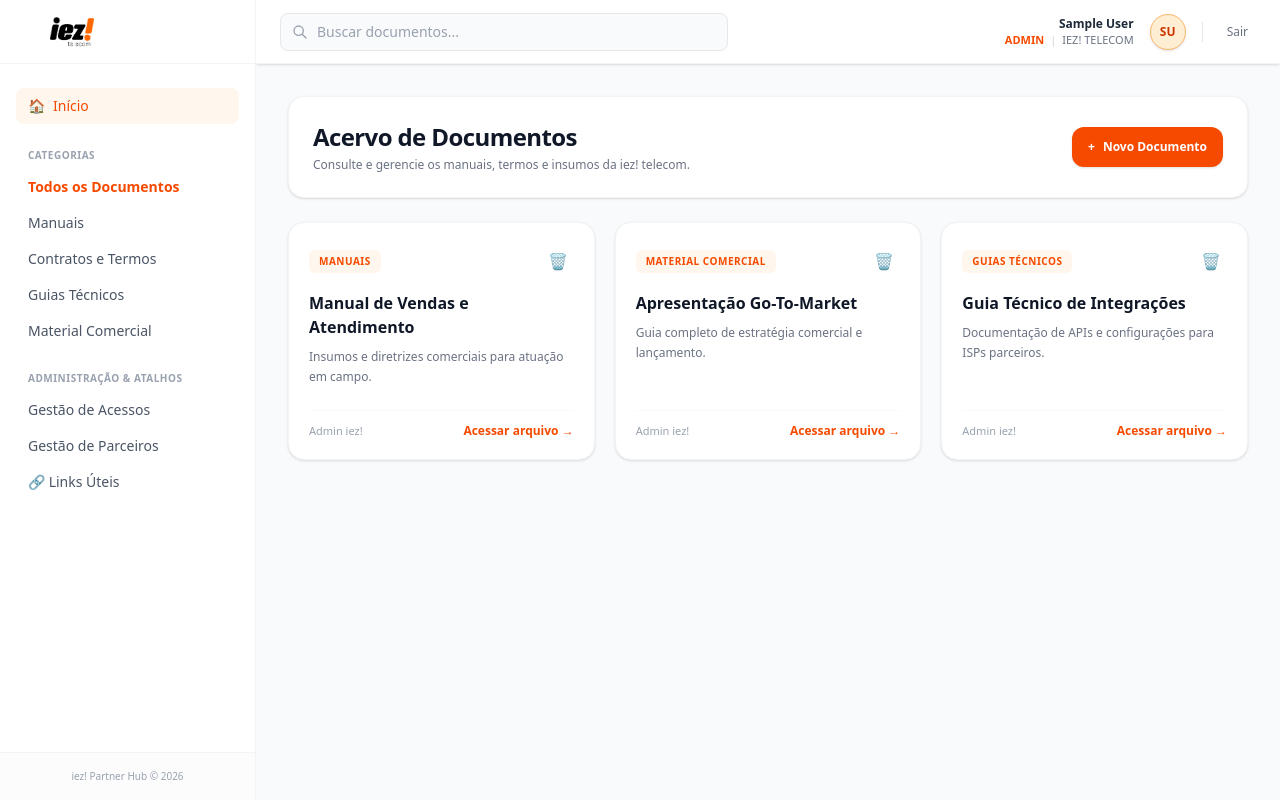
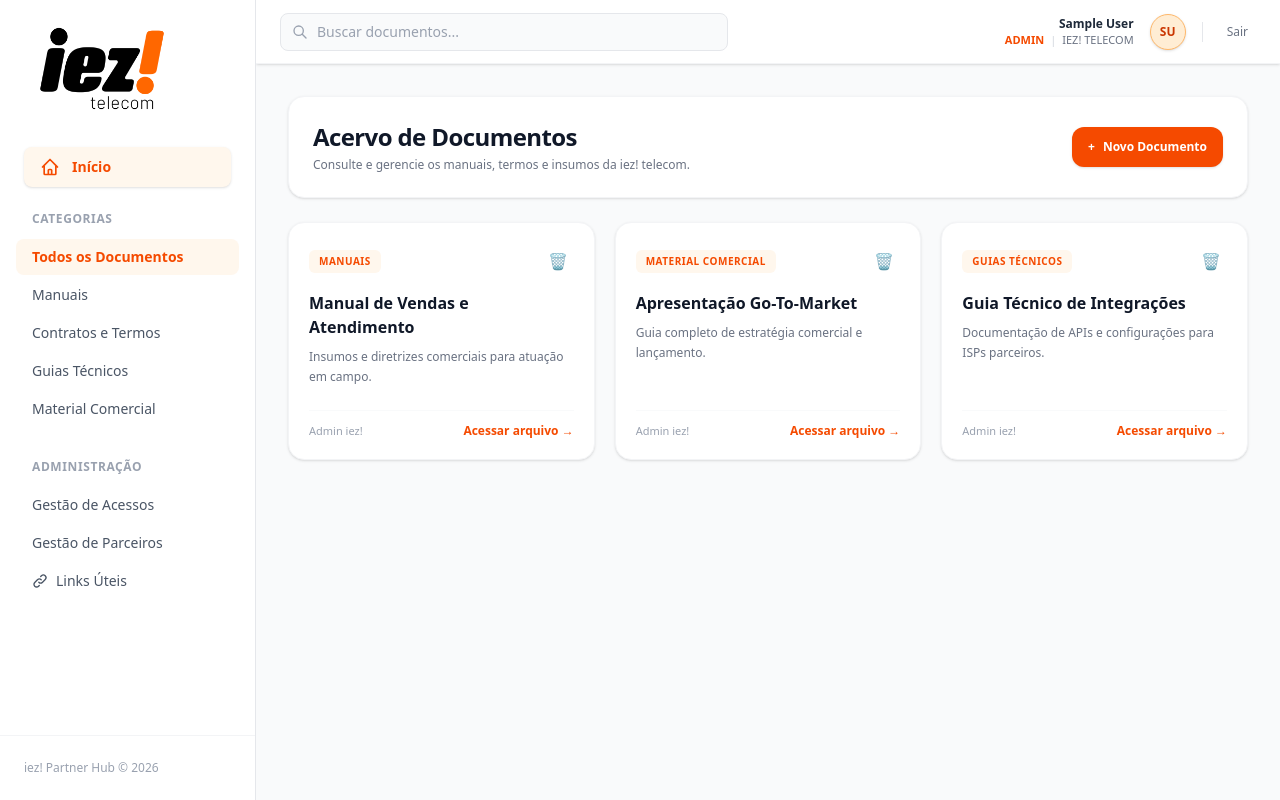
Before and after one commit to andersonesteves-cyber/iez-partner-hub, a Next.js app: page / in a window 1280 px wide. Built offline with nearby package versions, Linux system fonts and the light colour scheme; sample sign-in values are in the browser's storage.

Commit message:
style: ajusta tipografia, espaçamento e proporções do logo na sidebar

```diff
--- a/components/Sidebar.tsx
+++ b/components/Sidebar.tsx
@@ -1,162 +1,112 @@
 'use client';
 
+import Link from 'next/link';
 import Image from 'next/image';
-import Link from 'next/link';
 import { useSearchParams } from 'next/navigation';
 
-interface SidebarProps {
-  isMobileOpen?: boolean;
-  onClose?: () => void;
-}
+export default function Sidebar() {
+  const searchParams = useSearchParams();
+  const currentQuery = searchParams.get('q');
 
-export default function Sidebar({ isMobileOpen = false, onClose }: SidebarProps) {
-  const searchParams = useSearchParams();
-  const currentQuery = searchParams.get('q') || '';
+  const categorias = [
+    { nome: 'Todos os Documentos', param: '' },
+    { nome: 'Manuais', param: 'manuais' },
+    { nome: 'Contratos e Termos', param: 'contratos' },
+    { nome: 'Guias Técnicos', param: 'guias' },
+    { nome: 'Material Comercial', param: 'comercial' },
+  ];
 
-  const handleLinkClick = () => {
-    if (onClose) onClose();
-  };
-
-  const menuContent = (
-    <>
-      {/* LOGO */}
-      <div className="h-16 flex items-center justify-between px-6 border-b border-gray-100 shrink-0">
-        <Link href="/" onClick={handleLinkClick} className="relative w-24 h-8 block">
+  return (
+    <aside className="w-64 bg-white border-r border-gray-200 flex flex-col h-screen sticky top-0 font-sans">
+      {/* LOGO E HOME */}
+      <div className="p-6 flex flex-col gap-8">
+        <Link href="/" className="block px-2">
           <Image
             src="/iez-logo-oficial.png"
-            alt="iez! telecom"
-            fill
+            alt="iez! telecom logo"
+            width={140}
+            height={48}
             className="object-contain"
             priority
           />
         </Link>
-        {onClose && (
-          <button
-            onClick={onClose}
-            className="md:hidden p-1.5 text-gray-400 hover:text-gray-600 hover:bg-gray-100 rounded-lg transition-colors"
-          >
-            ✕
-          </button>
-        )}
-      </div>
 
-      <nav className="flex-1 py-6 px-4 space-y-6 overflow-y-auto">
-        {/* INÍCIO */}
-        <div>
+        {/* BOTÃO HOME */}
         <Link
           href="/"
-            onClick={handleLinkClick}
-            className={`flex items-center gap-2 px-3 py-2 text-sm font-medium rounded-lg transition-colors ${
-              !currentQuery ? 'bg-orange-50 text-orange-600 font-bold' : 'text-gray-700 hover:text-orange-600 hover:bg-orange-50'
+          className={`flex items-center gap-3 px-4 py-2.5 rounded-lg text-sm transition-colors ${
+            !currentQuery && typeof window !== 'undefined' && window.location.pathname === '/'
+              ? 'bg-orange-50 text-orange-600 font-semibold shadow-sm'
+              : 'text-gray-600 font-medium hover:bg-gray-50 hover:text-orange-600'
           }`}
         >
-            <span>🏠</span> Início
+          <svg className="w-5 h-5" fill="none" stroke="currentColor" viewBox="0 0 24 24">
+            <path strokeLinecap="round" strokeLinejoin="round" strokeWidth={2} d="M3 12l2-2m0 0l7-7 7 7M5 10v10a1 1 0 001 1h3m10-11l2 2m-2-2v10a1 1 0 01-1 1h-3m-6 0a1 1 0 001-1v-4a1 1 0 011-1h2a1 1 0 011 1v4a1 1 0 001 1m-6 0h6" />
+          </svg>
+          Início
         </Link>
       </div>
 
       {/* CATEGORIAS */}
-        <div>
-          <p className="px-3 text-[10px] font-bold text-gray-400 uppercase tracking-wider mb-2">
+      <div className="flex-1 px-4 overflow-y-auto">
+        <h3 className="text-xs font-bold text-gray-400 uppercase tracking-wider mb-3 px-4">
           Categorias
-          </p>
-          <div className="space-y-1">
+        </h3>
+        <nav className="space-y-0.5 mb-8">
+          {categorias.map((cat) => {
+            const href = cat.param ? `/?q=${cat.param}` : '/';
+            // Lógica ajustada para o 'Todos os Documentos' não ficar ativo quando outra categoria estiver
+            const isActive = cat.param === '' ? currentQuery === null : currentQuery === cat.param;
+
+            return (
               <Link
-              href="/"
-              onClick={handleLinkClick}
-              className={`block px-3 py-1.5 text-sm rounded-lg transition-colors ${!currentQuery ? 'text-orange-600 font-bold' : 'text-gray-600 hover:text-orange-600'}`}
+                key={cat.nome}
+                href={href}
+                className={`block px-4 py-2 text-sm rounded-lg transition-colors ${
+                  isActive
+                    ? 'bg-orange-50 text-orange-600 font-semibold'
+                    : 'text-gray-600 font-medium hover:bg-gray-50 hover:text-orange-600'
+                }`}
               >
-              Todos os Documentos
+                {cat.nome}
               </Link>
-            <Link
-              href="/?q=manuais"
-              onClick={handleLinkClick}
-              className={`block px-3 py-1.5 text-sm rounded-lg transition-colors ${currentQuery === 'manuais' ? 'text-orange-600 font-bold bg-orange-50' : 'text-gray-600 hover:text-orange-600'}`}
-            >
-              Manuais
-            </Link>
-            <Link
-              href="/?q=contratos"
-              onClick={handleLinkClick}
-              className={`block px-3 py-1.5 text-sm rounded-lg transition-colors ${currentQuery === 'contratos' ? 'text-orange-600 font-bold bg-orange-50' : 'text-gray-600 hover:text-orange-600'}`}
-            >
-              Contratos e Termos
-            </Link>
-            <Link
-              href="/?q=guias"
-              onClick={handleLinkClick}
-              className={`block px-3 py-1.5 text-sm rounded-lg transition-colors ${currentQuery === 'guias' ? 'text-orange-600 font-bold bg-orange-50' : 'text-gray-600 hover:text-orange-600'}`}
-            >
-              Guias Técnicos
-            </Link>
-            <Link
-              href="/?q=marketing"
-              onClick={handleLinkClick}
-              className={`block px-3 py-1.5 text-sm rounded-lg transition-colors ${currentQuery === 'marketing' ? 'text-orange-600 font-bold bg-orange-50' : 'text-gray-600 hover:text-orange-600'}`}
-            >
-              Material Comercial
-            </Link>
-          </div>
-        </div>
+            );
+          })}
+        </nav>
 
-        {/* ADMINISTRAÇÃO & RECURSOS */}
-        <div>
-          <p className="px-3 text-[10px] font-bold text-gray-400 uppercase tracking-wider mb-2">
-            Administração & Atalhos
-          </p>
-          <div className="space-y-1">
+        {/* ÁREA DE ADMINISTRAÇÃO & ATALHOS */}
+        <h3 className="text-xs font-bold text-gray-400 uppercase tracking-wider mb-3 px-4">
+          Administração
+        </h3>
+        <nav className="space-y-0.5">
           <Link
             href="/usuarios"
-              onClick={handleLinkClick}
-              className="block px-3 py-1.5 text-sm text-gray-600 hover:text-orange-600 hover:bg-orange-50 rounded-lg transition-colors"
+            className="block px-4 py-2 text-sm font-medium text-gray-600 rounded-lg hover:bg-gray-50 hover:text-orange-600 transition-colors"
           >
             Gestão de Acessos
           </Link>
           <Link
             href="/parceiros"
-              onClick={handleLinkClick}
-              className="block px-3 py-1.5 text-sm text-gray-600 hover:text-orange-600 hover:bg-orange-50 rounded-lg transition-colors"
+            className="block px-4 py-2 text-sm font-medium text-gray-600 rounded-lg hover:bg-gray-50 hover:text-orange-600 transition-colors"
           >
             Gestão de Parceiros
           </Link>
           <Link
-              href="/links-uteis"
-              onClick={handleLinkClick}
-              className="block px-3 py-1.5 text-sm text-gray-600 hover:text-orange-600 hover:bg-orange-50 rounded-lg transition-colors"
+            href="/links"
+            className="flex items-center gap-2 px-4 py-2 text-sm font-medium text-gray-600 rounded-lg hover:bg-gray-50 hover:text-orange-600 transition-colors"
           >
-              🔗 Links Úteis
+            <svg className="w-4 h-4" fill="none" stroke="currentColor" viewBox="0 0 24 24">
+              <path strokeLinecap="round" strokeLinejoin="round" strokeWidth={2} d="M13.828 10.172a4 4 0 00-5.656 0l-4 4a4 4 0 105.656 5.656l1.102-1.101m-.758-4.899a4 4 0 005.656 0l4-4a4 4 0 00-5.656-5.656l-1.1 1.1" />
+            </svg>
+            Links Úteis
           </Link>
+        </nav>
       </div>
+
+      {/* FOOTER DA SIDEBAR */}
+      <div className="p-6 border-t border-gray-100">
+        <p className="text-xs text-gray-400 font-medium">iez! Partner Hub © 2026</p>
       </div>
-      </nav>
-
-      <div className="p-4 border-t border-gray-100 bg-gray-50/50">
-        <p className="text-[10px] text-gray-400 font-medium text-center">
-          iez! Partner Hub © 2026
-        </p>
-      </div>
-    </>
-  );
-
-  return (
-    <>
-      <aside className="hidden md:flex w-64 bg-white border-r border-gray-100 flex-col shrink-0 z-20 h-screen font-sans">
-        {menuContent}
     </aside>
-
-      {isMobileOpen && (
-        <div
-          className="fixed inset-0 bg-gray-900/50 backdrop-blur-sm z-40 md:hidden transition-opacity"
-          onClick={onClose}
-        />
-      )}
-
-      <aside
-        className={`fixed inset-y-0 left-0 w-64 bg-white z-50 flex flex-col h-full font-sans shadow-2xl transition-transform duration-300 ease-in-out md:hidden ${
-          isMobileOpen ? 'translate-x-0' : '-translate-x-full'
-        }`}
-      >
-        {menuContent}
-      </aside>
-    </>
   );
 }
```
Lines whose indentation alone changed are shown as unchanged.
